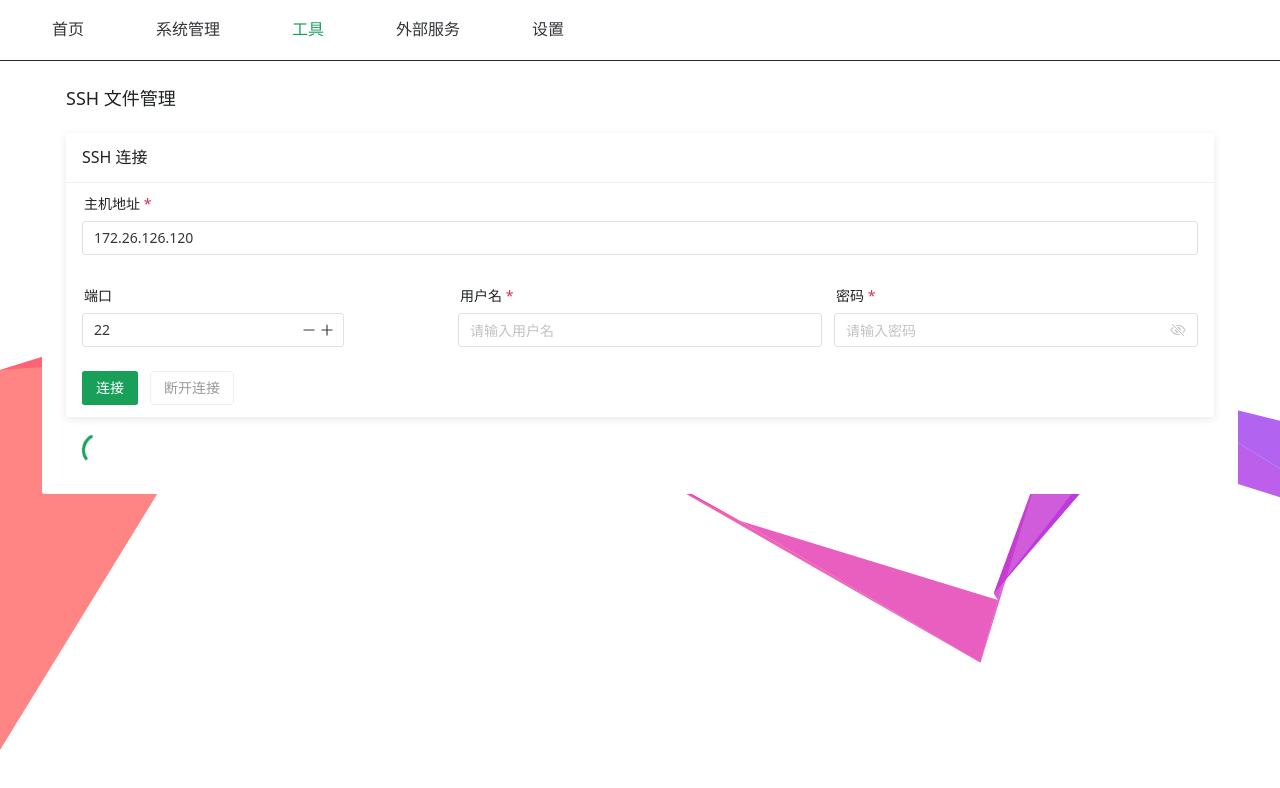
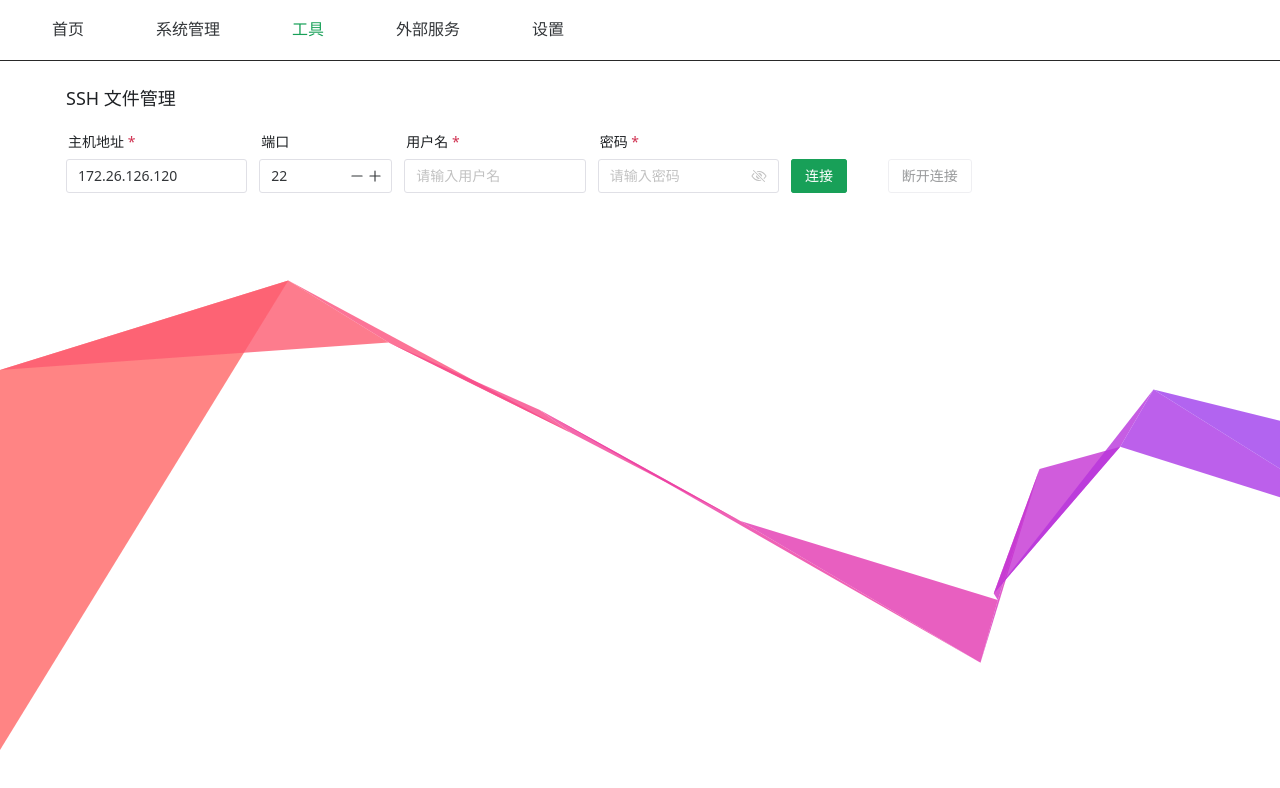
Before and after one commit to 2412322029/agvmon, a Vue app in the folder web/: page /ssh in a window 1280 px wide. Shown: the top 788 px of the page. Built offline with nearby package versions, Linux system fonts and the light colour scheme; some icons are missing.

Commit message:
refactor(ssh): 优化SSH组件布局和文件类型检测
- 将卡片容器改为div以简化结构
- 调整表单元素布局，将按钮整合到网格中
- 改进路径导航和文件预览区域的样式
- 增加对flv视频格式的支持

```diff
--- a/web/src/components/ssh.vue
+++ b/web/src/components/ssh.vue
@@ -1,51 +1,56 @@
 <template>
     <div class="ssh-container">
         <!-- 连接表单 -->
-        <n-card v-if="showInput" title="SSH 连接" :bordered="false" size="small" segmented>
+        <div v-if="showInput" title="SSH 连接" :bordered="false" size="small" segmented>
             <n-form :model="connectionForm" :rules="connectionRules" ref="formRef">
                 <n-grid :cols="24" :x-gap="12" :y-gap="8">
-                    <n-form-item-gi :span="24" :span-s="24" label="主机地址" path="host">
+                    <n-form-item-gi :span="4" :span-s="24" label="主机地址" path="host">
                         <n-input v-model:value="connectionForm.host" placeholder="请输入主机地址" />
                     </n-form-item-gi>
-                    <n-form-item-gi :span="8" :span-s="24" label="端口" path="port">
+                    <n-form-item-gi :span="3" :span-s="24" label="端口" path="port">
                         <n-input-number v-model:value="connectionForm.port" :min="1" :max="65535" placeholder="22" />
                     </n-form-item-gi>
-                    <n-form-item-gi :span="8" :span-s="24" label="用户名" path="username">
+                    <n-form-item-gi :span="4" :span-s="24" label="用户名" path="username">
                         <n-input v-model:value="connectionForm.username" placeholder="请输入用户名" />
                     </n-form-item-gi>
-                    <n-form-item-gi :span="8" :span-s="24" label="密码" path="password">
+                    <n-form-item-gi :span="4" :span-s="24" label="密码" path="password">
                         <n-input v-model:value="connectionForm.password" type="password" show-password-on="click"
                             placeholder="请输入密码" />
                     </n-form-item-gi>
-                </n-grid>
-                <n-space>
+                     <n-form-item-gi :span="2" :span-s="24">
                          <n-button type="primary" @click="handleConnect" :disabled="connected" :loading="connecting">
                             {{ connected ? '已连接' : '连接' }}
                         </n-button>
+                    </n-form-item-gi>
+                    <n-form-item-gi :span="2" :span-s="24">
                          <n-button @click="handleDisconnect" :disabled="!connected" :loading="disconnecting">
                             断开连接
                         </n-button>
-                </n-space>
+                    </n-form-item-gi>
+                </n-grid>
+
             </n-form>
-        </n-card>
+        </div>
         <!-- 当前路径和面包屑导航 -->
-        <n-card v-if="connected" :bordered="false" size="small" segmented style="margin-top: 16px;">
+        <div v-if="connected" :bordered="false" size="small" segmented style="">
             <n-space vertical :wrap="true">
                 <n-space align="center">
-                    <n-button size="small" @click="goToParentDirectory"
-                        :disabled="currentPath === '/' || currentPath === '.'">
-                        <n-icon><arrow-back-icon /></n-icon>
-                        返回
+                    <n-input v-model:value="pathInput" @keyup.enter="handlePathEnter" style="width: 100%;" />
+                    <n-button @click="goToPath" :loading="loadingDirectory" style="min-width: 60px;">
+                        确认
                     </n-button>
+                    <div style="overflow-x: auto; white-space: nowrap;">
                         <n-breadcrumb>
                             <n-breadcrumb-item v-for="(part, index) in pathParts" :key="index">
                                 <n-a @click="navigateToPath(index)">{{ part || '根目录' }}</n-a>
                             </n-breadcrumb-item>
                         </n-breadcrumb>
-                    <n-input-group>
-                        <n-input v-model:value="pathInput" @keyup.enter="handlePathEnter" style="flex: 1;" />
-                        <n-button @click="goToPath" :loading="loadingDirectory" style="min-width: 60px;">
-                            确认
+                    </div>
+
+                    <n-input-group style="flex: 0 0 auto;">
+                        <n-button @click="goToParentDirectory" :disabled="currentPath === '/' || currentPath === '.'">
+                            <n-icon><arrow-back-icon /></n-icon>
+                            返回
                         </n-button>
                         <n-button @click="refreshDirectory" :loading="loadingDirectory">
                             <n-icon><refresh-icon /></n-icon>
@@ -55,8 +60,8 @@
                 </n-space>
 
             </n-space>
-        </n-card>
-        <n-spin v-if="!connected" style="margin-top: 16px; margin-left: 16px;"></n-spin>
+        </div>
+        <n-spin v-if="!connected && connecting" style="margin-top: 16px; margin-left: 16px;"></n-spin>
         <!-- 文件详情 -->
         <n-modal v-model:show="showFileInfo" style="max-width: 500px; overflow: auto;" preset="card" title="文件详情"
             :bordered="false" size="small" segmented @close="handleFileInfoClose">
@@ -108,13 +113,13 @@
         </n-modal>
 
         <!-- 文件列表 -->
-        <n-card v-if="connected" :bordered="false" size="small" segmented style="margin-top: 16px;">
+        <div v-if="connected" :bordered="false" size="small" segmented style="margin-top: 16px;">
             <n-spin :show="loadingDirectory">
                 <n-data-table :columns="columns" :data="directoryContents" :pagination="false"
                     :row-key="(row) => row.name" virtual-scroll :max-height="mobileMaxHeight"
                     :scroll-x="isMobile ? 100 : 800" />
             </n-spin>
-        </n-card>
+        </div>
 
 
         <!-- 下载进度弹窗 -->
@@ -135,7 +140,8 @@
                 <video v-if="isVideoFile(previewPath)" :src="previewUrl" controls
                     style="max-width: 100%; max-height: 600px;" />
                 <audio v-if="isAudioFile(previewPath)" :src="previewUrl" controls style="max-width: 100%;" />
-                <pre v-if="astxt || isTextFile(previewPath)" style="white-space: pre-wrap; word-break: break-all;">{{ previewText.length > 3000 ? previewText.slice(0, 3000) + '\n剩余部分不显示' : previewText }}
+                <pre v-if="astxt || isTextFile(previewPath)" style="white-space: pre-wrap; word-break: break-all;">{{
+                    previewText.length > 3000 ? previewText.slice(0, 3000) + '\n剩余部分不显示' : previewText }}
         </pre>
                 <view-json v-if="isJsonFile(previewPath)">{{ previewText }}</view-json>
                 <div v-if="decodeResults"
@@ -676,7 +682,7 @@ const isImageFile = (filePath) => {
 // 检查是否为视频文件
 const isVideoFile = (filePath) => {
     const ext = filePath.split('.').pop().toLowerCase();
-    return ['mp4', 'avi', 'mkv', 'mov', 'wmv'].includes(ext);
+    return ['mp4', 'avi', 'mkv', 'mov', 'wmv', 'flv'].includes(ext);
 }
 
 // 检查是否为音频文件
```
Lines whose indentation alone changed are shown as unchanged.
